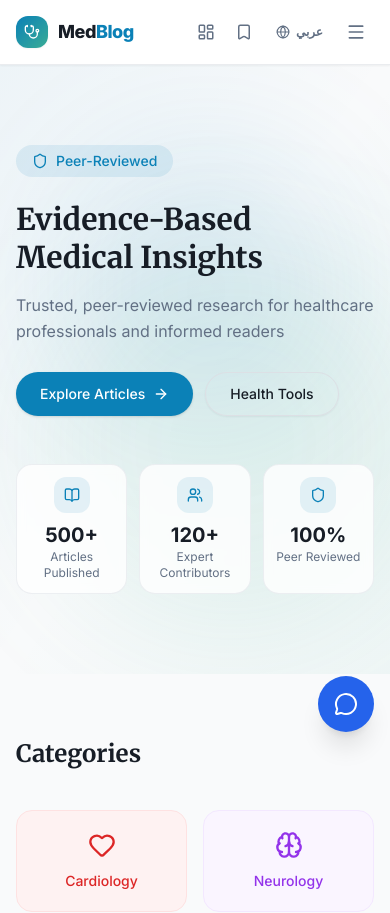
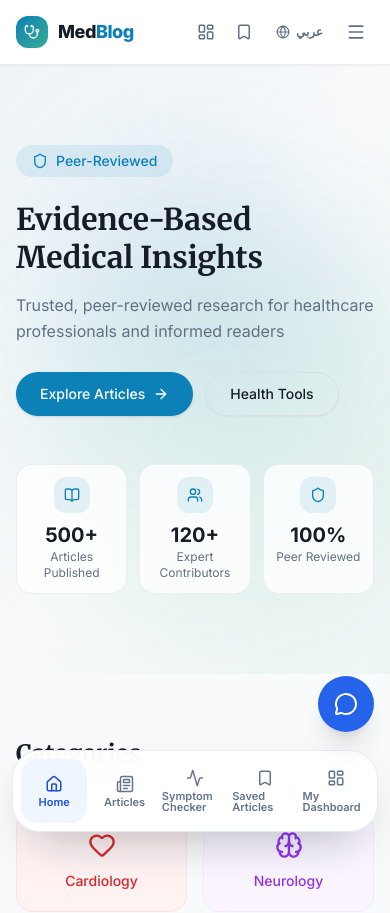
Before and after one commit to Yemeni2020/med-app, a React (Vite) app: page / in a window 390 px wide. Shown: the top 913 px of the page. Built offline with nearby package versions, Linux system fonts and the light colour scheme.

Commit message:
add bottom navbar Professional

```diff
--- a/src/components/layout/AppLayout.jsx
+++ b/src/components/layout/AppLayout.jsx
@@ -1,6 +1,7 @@
 import React, { useEffect, useRef, useState } from 'react';
 import { Outlet, useLocation } from 'react-router-dom';
 import Navbar from './Navbar';
+import BottomNavbar from './BottomNavbar';
 import Footer from './Footer';
 import MedicalAssistant from './MedicalAssistant';
 import { useLanguage } from '@/lib/LanguageContext';
@@ -73,10 +74,11 @@ export default function AppLayout() {
   return (
     <div className="min-h-screen flex flex-col">
       <Navbar />
-      <main className="flex-1">
+      <main className="flex-1 pb-24 lg:pb-0">
         {pageLoading ? <PageSkeleton label={t.common.loading} /> : <Outlet />}
       </main>
       <Footer />
+      <BottomNavbar />
       {assistantEnabled ? <MedicalAssistant /> : null}
     </div>
   );
--- /dev/null
+++ b/src/components/layout/BottomNavbar.jsx
@@ -0,0 +1,76 @@
+import React from 'react';
+import { Link, useLocation } from 'react-router-dom';
+import { motion } from 'framer-motion';
+import { Activity, Bookmark, House, LayoutDashboard, Newspaper } from 'lucide-react';
+import { useLanguage } from '@/lib/LanguageContext';
+import { useSavedArticles } from '@/lib/SavedArticlesContext';
+
+const navItems = [
+  { to: '/', key: 'home', icon: House },
+  { to: '/articles', key: 'articles', icon: Newspaper },
+  { to: '/symptom-checker', key: 'symptomChecker', icon: Activity },
+  { to: '/saved', key: 'saved', icon: Bookmark },
+  { to: '/dashboard', key: 'dashboard', icon: LayoutDashboard },
+];
+
+export default function BottomNavbar() {
+  const { t } = useLanguage();
+  const location = useLocation();
+  const { savedItems } = useSavedArticles();
+
+  const isActive = (path) => (
+    path === '/'
+      ? location.pathname === '/'
+      : location.pathname === path || location.pathname.startsWith(`${path}/`)
+  );
+
+  return (
+    <div className="lg:hidden fixed inset-x-0 bottom-0 z-40 px-3 pb-[max(env(safe-area-inset-bottom),0.75rem)]">
+      <div className="mx-auto max-w-md rounded-[28px] border border-slate-200/80 bg-white/95 backdrop-blur-xl shadow-[0_20px_50px_-20px_rgba(15,23,42,0.35)]">
+        <div className="grid grid-cols-5 items-center gap-1 p-2">
+          {navItems.map((item) => {
+            const active = isActive(item.to);
+            const Icon = item.icon;
+            const showBadge = item.key === 'saved' && savedItems.length > 0;
+
+            return (
+              <Link
+                key={item.to}
+                to={item.to}
+                className="relative flex h-[64px] items-center justify-center"
+              >
+                <motion.div
+                  whileTap={{ scale: 0.96 }}
+                  className={`relative flex h-full w-full flex-col items-center justify-center gap-1 rounded-2xl transition-colors ${
+                    active ? 'text-blue-700' : 'text-slate-500'
+                  }`}
+                >
+                  {active ? (
+                    <motion.div
+                      layoutId="bottom-nav-active"
+                      className="absolute inset-0 rounded-2xl bg-blue-50"
+                      transition={{ type: 'spring', stiffness: 380, damping: 30 }}
+                    />
+                  ) : null}
+
+                  <div className="relative z-10">
+                    <Icon className={`h-[18px] w-[18px] ${active && item.key === 'saved' ? 'fill-blue-700' : ''}`} />
+                    {showBadge ? (
+                      <span className="absolute -right-2 -top-2 flex h-4 min-w-4 items-center justify-center rounded-full bg-blue-600 px-1 text-[9px] font-bold text-white">
+                        {savedItems.length > 9 ? '9+' : savedItems.length}
+                      </span>
+                    ) : null}
+                  </div>
+
+                  <span className={`relative z-10 text-[11px] font-semibold leading-none ${active ? 'text-blue-700' : 'text-slate-500'}`}>
+                    {t.nav[item.key]}
+                  </span>
+                </motion.div>
+              </Link>
+            );
+          })}
+        </div>
+      </div>
+    </div>
+  );
+}
```
